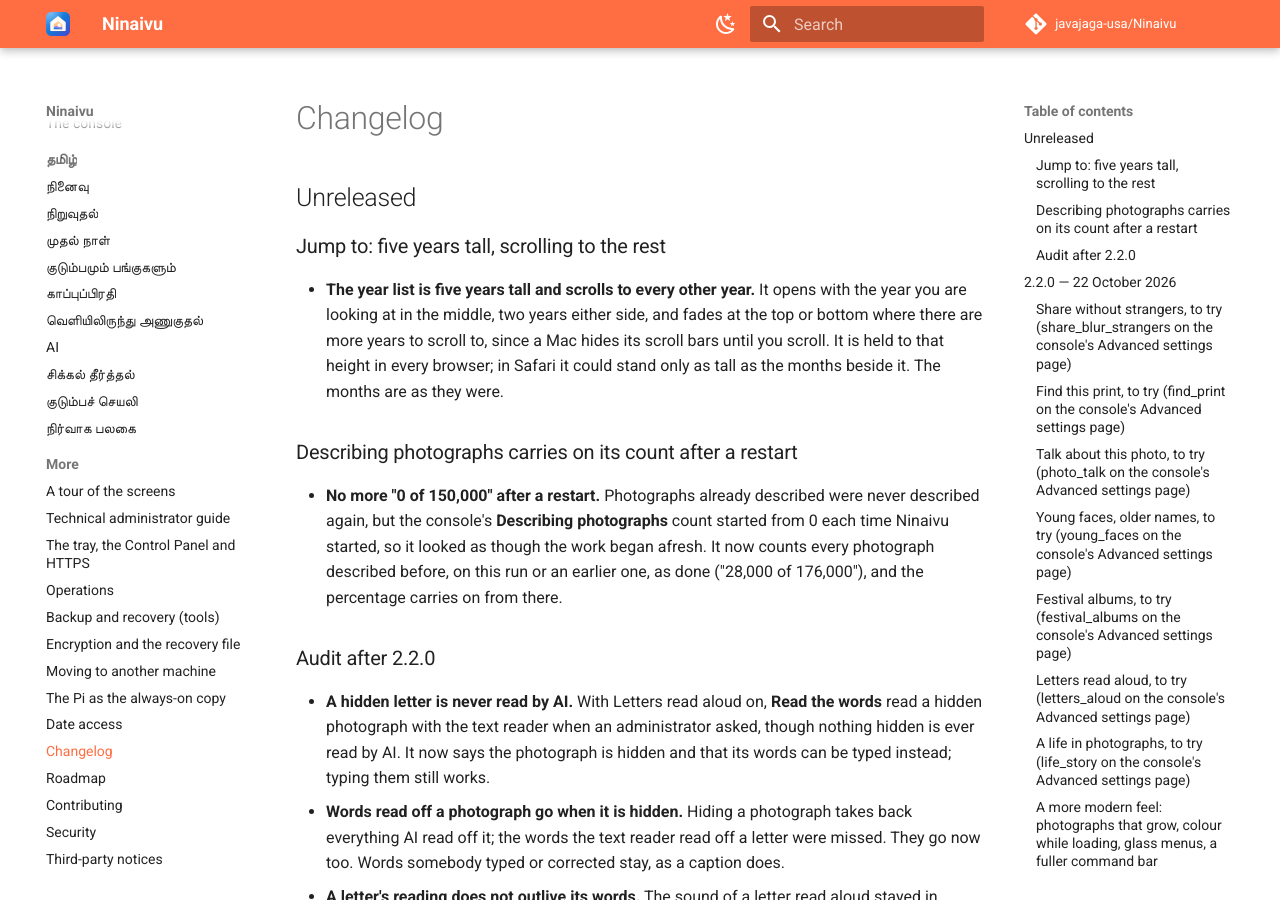
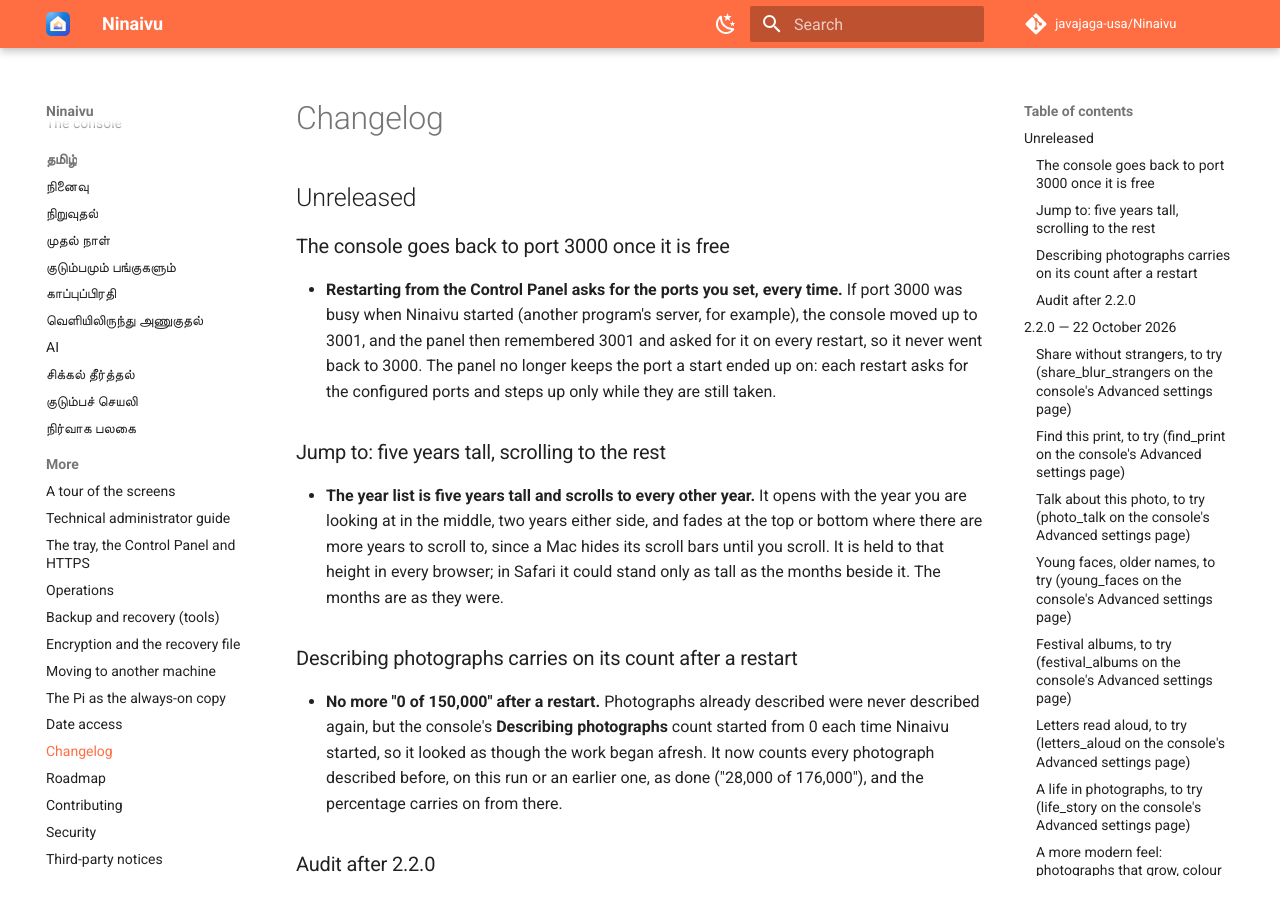
Before and after one commit to javajaga-usa/Ninaivu, an MkDocs documentation site: the page built from docs/CHANGELOG.md, in a window 1280 px wide and 900 px high. Built offline with MkDocs 1.6.1 and Material for MkDocs 9.7.7, drawn with Linux system fonts in a browser that asks for light colours; comment, search, counter and statistics services are not loaded.

Commit message:
Changelog: the console goes back to port 3000 once it is free
Co-Authored-By: Claude Opus 5.5 (1M context) <noreply@anthropic.com>
Claude-Session: https://claude.ai/code/session_013Ce6T1zh7F6oa2anqRi6yC

```diff
--- a/docs/CHANGELOG.md
+++ b/docs/CHANGELOG.md
@@ -1,6 +1,10 @@
 # Changelog
 
 ## Unreleased
+
+### The console goes back to port 3000 once it is free
+
+- **Restarting from the Control Panel asks for the ports you set, every time.** If port 3000 was busy when Ninaivu started (another program's server, for example), the console moved up to 3001, and the panel then remembered 3001 and asked for it on every restart, so it never went back to 3000. The panel no longer keeps the port a start ended up on: each restart asks for the configured ports and steps up only while they are still taken.
 
 ### Jump to: five years tall, scrolling to the rest
 
```
